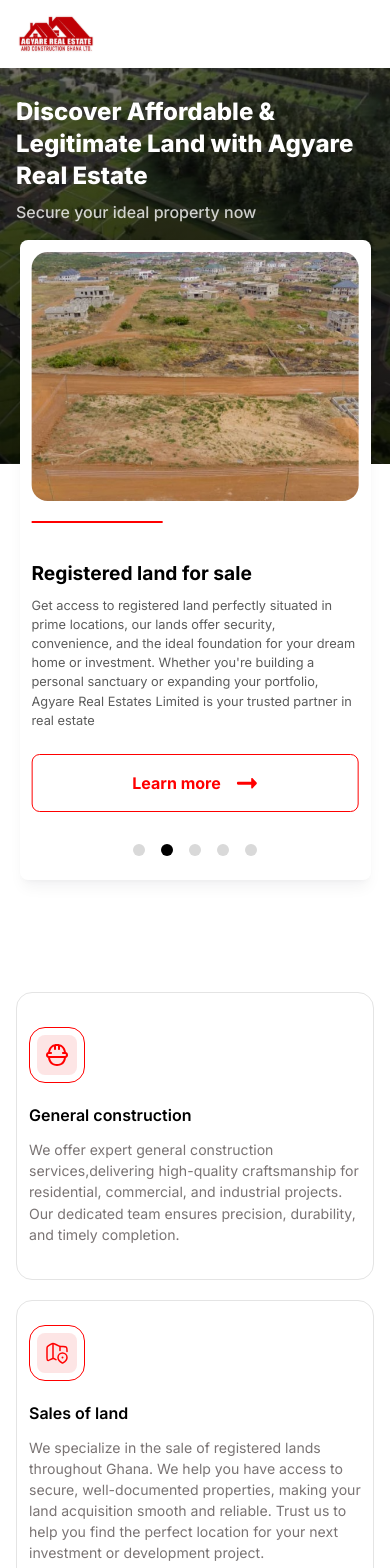
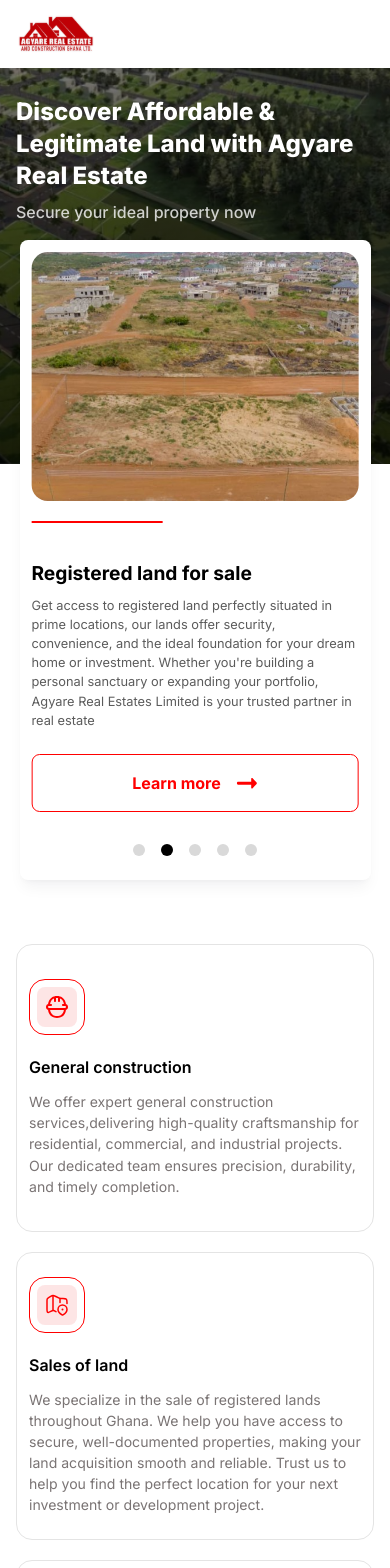
Before and after one commit to cyklonehateka1/Agyare-Real-Estate, a React (Vite) app: page / in a window 390 px wide. Shown: the top 1568 px of the page. Built offline with nearby package versions, Linux system fonts and the light colour scheme.

Commit message:
Adjusted responsiveness issues

```diff
--- a/src/pages/home/Home.tsx
+++ b/src/pages/home/Home.tsx
@@ -7,7 +7,7 @@
   return (
     <div className="w-screen">
       <HeroSection />
-      <div className="sm:px-[10%] px-4 xs:px-6 lg:pt-[19rem] md:pt-[28rem] pt-[33rem] bg-white">
+      <div className="sm:px-[10%] px-4 xs:px-6 lg:pt-[19rem] md:pt-[28rem] pt-[30rem] bg-white">
         <Services />
       </div>
       <div className="sm:px-[10%] px-4 xs:px-6 bg-white relative lg:h-[78rem] md:h-[220rem] h-[117rem]">
```
